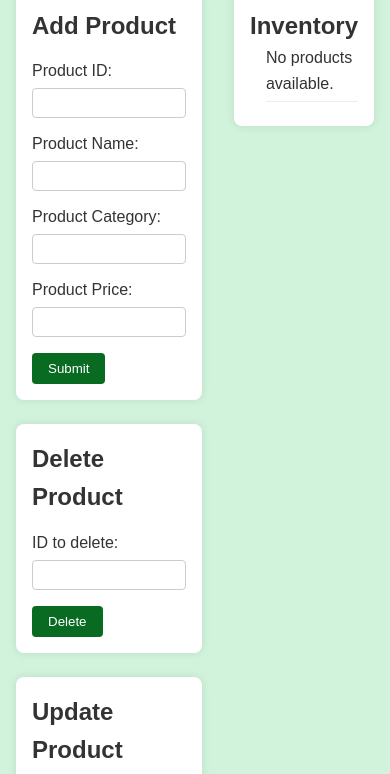
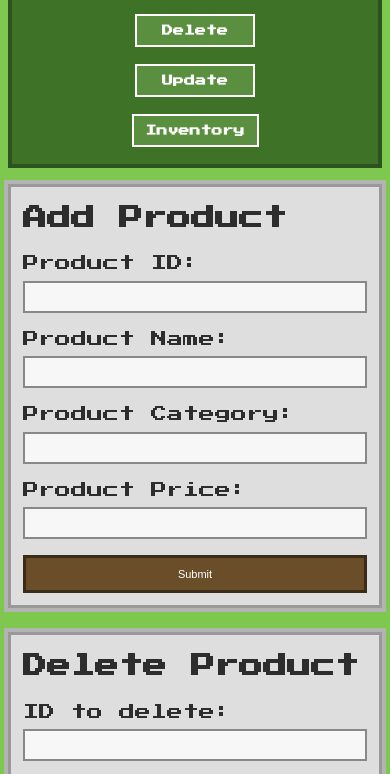
Before and after one commit to contrerinhaz/CRUD_JSON, a website built with Vite: page index.html in a window 390 px wide. Shown: the part 166-940 px from the top of the page. Built offline with nearby package versions, Linux system fonts and the light colour scheme; data requests are answered from the project's data file.

Commit message:
style: added responsive design, special in tablet and movil resolutions

```diff
--- a/src/css/styles.css
+++ b/src/css/styles.css
@@ -1,4 +1,4 @@
-* {
+/* * {
     margin: 0;
     padding: 0;
     box-sizing: border-box;
@@ -115,4 +115,226 @@ footer {
     margin-top: 32px;
     font-size: 14.4px;
     color: #555;
+} */
+
+@import url('https://fonts.googleapis.com/css2?family=Press+Start+2P&display=swap');
+
+* {
+    margin: 0;
+    padding: 0;
+    box-sizing: border-box;
 }
+
+body {
+    font-family: 'Press Start 2P', Arial, sans-serif;
+    background-color: #7ec850; /* grass green */
+    color: #2d2d2d;
+    line-height: 1.6;
+    padding: 16px;
+}
+
+header {
+    background-color: #3e7327; /* dark grass */
+    color: white;
+    padding: 16px;
+    text-align: center;
+    margin-bottom: 16px;
+    border-radius: 0;
+    border: 4px solid #2c5220;
+}
+
+nav ul {
+    display: flex;
+    justify-content: center;
+    gap: 24px;
+    list-style: none;
+    margin-top: 16px;
+    padding-left: 0;
+}
+
+nav li a {
+    color: white;
+    text-decoration: none;
+    font-weight: bold;
+    padding: 6px 12px;
+    border: 2px solid white;
+    border-radius: 0;
+    background-color: #5a8f3f;
+    display: inline-block;
+}
+
+nav li a:hover {
+    background-color: #3e7327;
+}
+
+main {
+    display: flex;
+    align-items: flex-start;
+    gap: 32px;
+    margin-top: 16px;
+    flex-wrap: wrap;
+}
+
+#form {
+    flex: 2;
+    min-width: 300px;
+}
+
+#form section {
+    background-color: #dedede;
+    padding: 16px;
+    margin-bottom: 24px;
+    border-radius: 0;
+    border: 3px solid #999;
+    box-shadow: 0 0 0 4px #b3b3b3;
+}
+
+label {
+    display: block;
+    margin-top: 14px;
+}
+
+input {
+    width: 100%;
+    padding: 8px;
+    margin-top: 4px;
+    border: 2px solid #888;
+    border-radius: 0;
+    background-color: #f7f7f7;
+}
+
+button {
+    margin-top: 16px;
+    padding: 10px 16px;
+    background-color: #6a4e29; /* wood color */
+    color: white;
+    border: 3px solid #3b2c18;
+    border-radius: 0;
+    cursor: pointer;
+}
+
+button:hover {
+    background-color: #4a351f;
+}
+
+#inventory {
+    flex: 1;
+    background-color: #fdfdfd;
+    padding: 16px;
+    border-radius: 0;
+    border: 4px solid #ccc;
+    box-shadow: 0 0 0 4px #b5b5b5;
+    height: fit-content;
+    position: sticky;
+    top: 16px;
+    min-width: 250px;
+}
+
+#inventoryList {
+    list-style: square;
+    padding-left: 16px;
+}
+
+#inventoryList li {
+    margin-bottom: 10px;
+    border-bottom: 2px dashed #aaa;
+    padding-bottom: 4px;
+    font-size: 12px;
+}
+
+footer {
+    text-align: center;
+    margin-top: 32px;
+    font-size: 12px;
+    color: #222;
+    background-color: #c6c6c6;
+    padding: 12px;
+    border-top: 4px solid #888;
+}
+
+/* 📲 Tablet - 768px o menos */
+@media (max-width: 768px) {
+    main {
+        flex-direction: column;
+        align-items: stretch;
+        gap: 24px;
+    }
+
+    nav ul {
+        flex-direction: column;
+        align-items: center;
+        gap: 12px;
+        padding-left: 0;
+    }
+
+    nav li {
+        width: 100%;
+        text-align: center;
+    }
+
+    nav li a {
+        display: inline-block;
+        width: auto;
+        min-width: 140px;
+        font-size: 12px;
+        padding: 8px 16px;
+        white-space: nowrap;
+        text-overflow: ellipsis;
+        overflow: hidden;
+        box-sizing: border-box;
+        border: 2px solid white;
+        background-color: #5a8f3f;
+    }
+
+    #form section {
+        padding: 12px;
+    }
+
+    input, button {
+        font-size: 12px;
+    }
+
+    #inventory {
+        position: static;
+        top: auto;
+    }
+
+    footer {
+        font-size: 12px;
+    }
+}
+
+/* 📱 Móviles - 480px o menos */
+@media (max-width: 480px) {
+    body {
+        padding: 8px;
+    }
+
+    header {
+        font-size: 14px;
+        padding: 12px;
+    }
+
+    nav li a {
+        font-size: 11px;
+        padding: 6px 12px;
+        min-width: 120px;
+    }
+
+    button {
+        width: 100%;
+        font-size: 11px;
+    }
+
+    input {
+        font-size: 11px;
+    }
+
+    #inventoryList li {
+        font-size: 10px;
+    }
+
+    footer {
+        font-size: 10px;
+    }
+}
```
